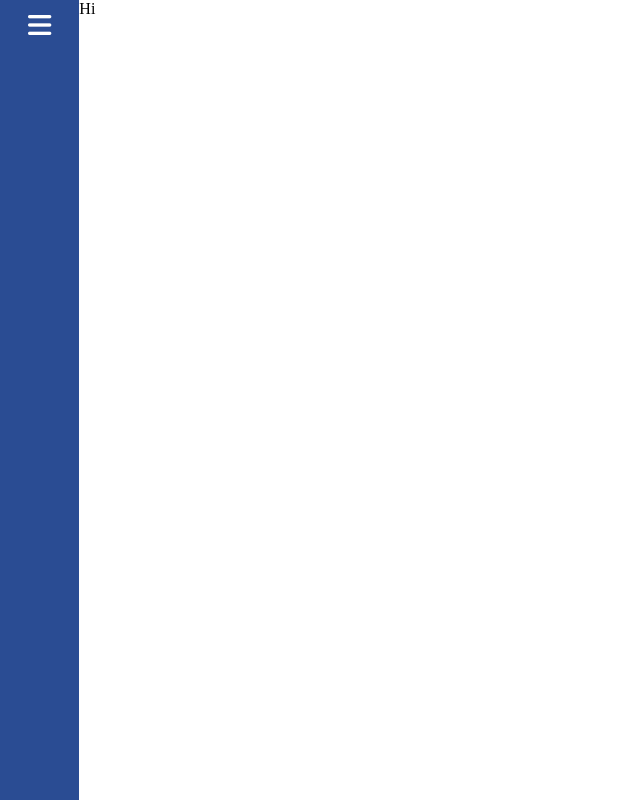
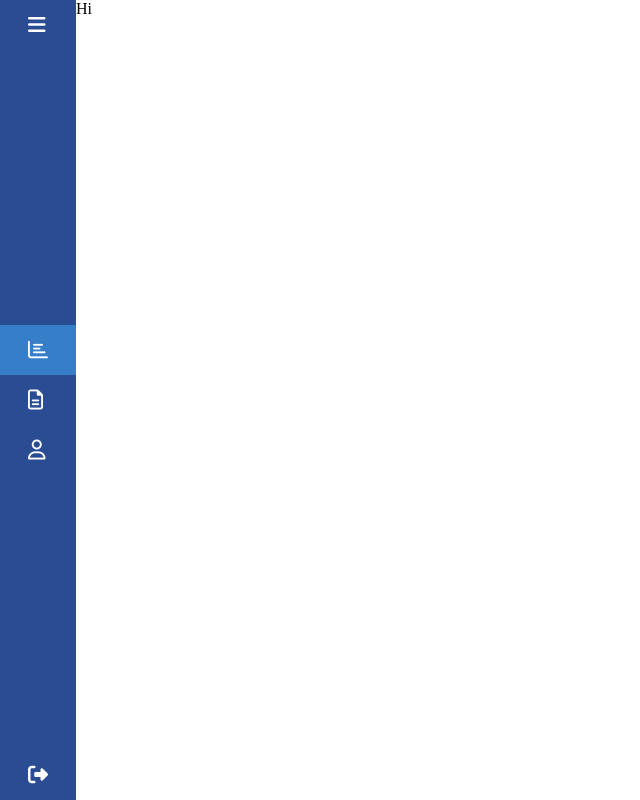
Before and after one commit to RepIngSE/Gestor-Front, a React (Vite) app: page /adminArea/principalTask in a window 1280 px wide. Shown: the whole page, without its empty margins (0-640 px from the left). Built offline with nearby package versions, Linux system fonts and the light colour scheme.

Commit message:
menu lateral finalizado

```diff
--- a/src/views/Components/MenuBar/MenuBar.css
+++ b/src/views/Components/MenuBar/MenuBar.css
@@ -1,37 +1,61 @@
-.MenuContainerLateralOpen{
+.MenuContainerLateralOpen,
+.MenuContainerLateralClose {
+    display: flex;
+    flex-direction: column;
     width: 300px;
     height: 100%;
     background-color: #2A4C93;
+    transition: width 0.3s ease;
 }
 
-.MenuContainerLateralClose{
+.MenuContainerLateralClose {
     width: 80px;
-    height: 100%;
-    background-color: #2A4C93;
 }
 
-.btn_menu_ha_open{
+.Menu_container_1 {
+    width: 100%;
+    height: 50px;
+}
+
+.Menu_container_2 {
+    justify-content: center;
+    flex-grow: 1;
+    width: 100%;
+    display: flex;
+    flex-direction: column;
+}
+
+.btn_menu_ha_open,
+.btn_menu_ha_close,
+.btn_menu_ha_opc_open,
+.btn_menu_ha_opc_close {
+    display: flex;
+    align-items: center;
     background-color: transparent;
     outline: none;
     border: none;
     width: 100%;
     height: 50px;
-    align-items: center;
     text-align: start;
     padding: 5px 28px;
+    cursor: pointer;
+    gap: 10px;
 }
 
-.btn_menu_ha_close{
-    background-color: transparent;
-    outline: none;
-    border: none;
-    width: 100%;
-    height: 50px;
-    align-items: center;
-    text-align: start;
-    padding: 5px 28px;
+.Icons_menu_bar {
+    color: #ffffff;
 }
 
-.Icons_menu_bar{
+.btn_menu_ha_opc_open label,
+.btn_menu_ha_opc_close label {
+    margin: 0;
     color: #ffffff;
+    font-size: 16px;
+    white-space: nowrap;
+    overflow: hidden;
 }
+
+
+.Selected{
+    background-color: #367EC7;
+}
--- a/src/views/Components/MenuBar/MenuBar.jsx
+++ b/src/views/Components/MenuBar/MenuBar.jsx
@@ -1,18 +1,56 @@
 import './MenuBar.css'
 import React, { useState } from "react";
+import { useNavigate } from 'react-router-dom';
 
 const MenuBar = ()=>{
     const [isOpen, setIsOpen] = useState(false);
+    const [Selected, setSelected] = useState(1);
+
+    const Navigate = useNavigate();
 
     const toggleMenu = () => {
       setIsOpen(!isOpen);
     };
 
+    const logOut = () =>{
+        Navigate("/")
+    }
+
+    const opcSelected = (opc, view) =>{
+        setSelected(opc)
+        Navigate(view)
+    }
+
     return(
         <div className={isOpen?'MenuContainerLateralOpen':'MenuContainerLateralClose'}>
-            <button onClick={toggleMenu} className={isOpen?"btn_menu_ha_open":"btn_menu_ha_close"}>
-            <i className="fa-solid fa-bars fa-2xl Icons_menu_bar"></i>
-            </button>
+            <div className='Menu_container_1'>
+                <button onClick={toggleMenu} className={isOpen?"btn_menu_ha_open":"btn_menu_ha_close"}>
+                    <i className="fa-solid fa-bars fa-xl Icons_menu_bar"></i>
+                </button>
+            </div>
+            <div className='Menu_container_2'>
+                <button onClick={()=>{opcSelected(1,'/adminArea/principalTask')}}
+                        className={`${isOpen ? "btn_menu_ha_opc_open" : "btn_menu_ha_opc_close"} ${Selected == 1 ? "Selected" : ""}`}>
+                    <i className="fa-regular fa-chart-bar fa-xl Icons_menu_bar"></i>
+                    {isOpen?<label>Dashboard principal</label>:''}
+                </button>
+                <button onClick={()=>{opcSelected(2,'/adminArea/principalTask')}}
+                        className={`${isOpen ? "btn_menu_ha_opc_open" : "btn_menu_ha_opc_close"} ${Selected == 2 ? "Selected" : ""}`}>
+                    <i className="fa-regular fa-file-lines fa-xl Icons_menu_bar"></i>
+                    {isOpen?<label>Create task</label>:''}
+                </button>
+                <button onClick={()=>{opcSelected(3,'/adminArea/principalTask')}}
+                        className={`${isOpen ? "btn_menu_ha_opc_open" : "btn_menu_ha_opc_close"} ${Selected == 3 ? "Selected" : ""}`}>
+                    <i className="fa-regular fa-user fa-xl Icons_menu_bar"></i>
+                    {isOpen?<label>Profile</label>:''}
+                </button>
+            </div>
+            <div className='Menu_container_1'>
+                <button onClick={logOut} className={isOpen?"btn_menu_ha_open":"btn_menu_ha_close"}>
+                    <i className="fa-solid fa-right-from-bracket fa-xl Icons_menu_bar"></i>
+                </button>
+            </div>
+
         </div>
     )
 }
```
